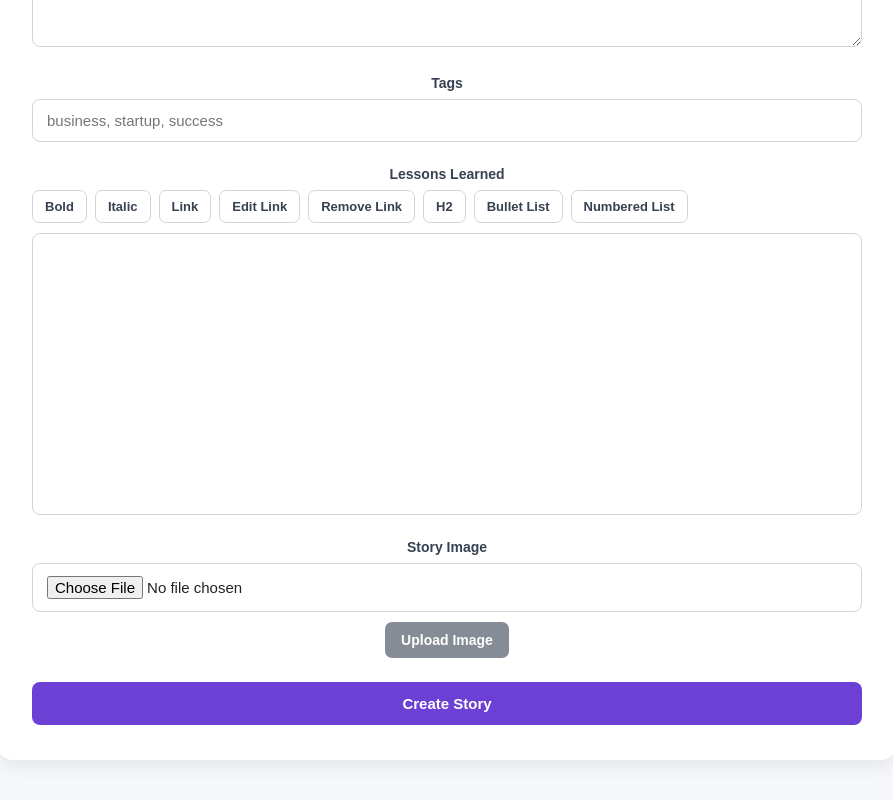
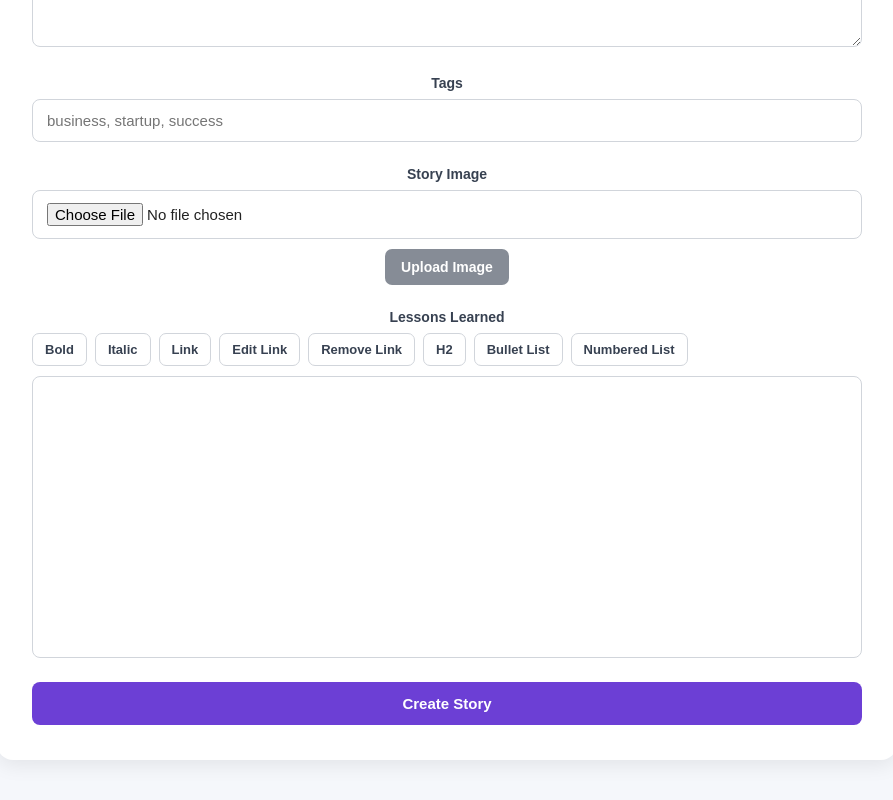
Before and after one commit to bendisuresh/zero-to-hero-blogs, a React app in the folder frontend/: page /admin/create-story in a window 1280 px wide. Shown: the part 1693-2493 px from the top of the page, without its empty margins (193-1086 px from the left). Built offline with nearby package versions, Linux system fonts and the light colour scheme; sample sign-in values are in the browser's storage; the HTML template or start-up script is replaced by a standard one.

Commit message:
Extract reusable story form components

```diff
--- /dev/null
+++ b/frontend/src/components/ImageUploader.jsx
@@ -0,0 +1,59 @@
+function ImageUploader({
+    selectedImage,
+    imageUrl,
+    uploadingImage,
+    onImageChange,
+    onImageUpload,
+}) {
+    return (
+        <div className="form-group">
+
+            <label htmlFor="story-image">
+                Story Image
+            </label>
+
+            <input
+                id="story-image"
+                type="file"
+                accept="image/png,image/jpeg,image/gif,image/webp"
+                onChange={onImageChange}
+            />
+
+            <button
+                type="button"
+                onClick={onImageUpload}
+                disabled={
+                    !selectedImage ||
+                    uploadingImage
+                }
+                className="upload-image-button"
+            >
+                {uploadingImage
+                    ? "Uploading..."
+                    : "Upload Image"}
+            </button>
+
+            {imageUrl && (
+                <div className="uploaded-image-preview">
+
+                    <p>
+                        Image uploaded successfully:
+                    </p>
+
+                    <img
+                        src={imageUrl}
+                        alt="Uploaded story"
+                    />
+
+                    <p className="image-url">
+                        {imageUrl}
+                    </p>
+
+                </div>
+            )}
+
+        </div>
+    );
+}
+
+export default ImageUploader;
--- a/frontend/src/components/StoryForm.jsx
+++ b/frontend/src/components/StoryForm.jsx
@@ -1,4 +1,6 @@
 import RichTextEditor from "./RichTextEditor";
+import TagInput from "./TagInput";
+import ImageUploader from "./ImageUploader";
 
 function StoryForm({
     formData,
@@ -8,6 +10,11 @@ function StoryForm({
     handleAddLink,
     handleEditLink,
     handleRemoveLink,
+    selectedImage,
+    imageUrl,
+    uploadingImage,
+    onImageChange,
+    onImageUpload,
 }) {
     return (
         <>
@@ -31,7 +38,6 @@ function StoryForm({
                 />
             </div>
 
-
             {/* ============================================================
                 DESCRIPTION
             ============================================================ */}
@@ -50,7 +56,6 @@ function StoryForm({
                     required
                 />
             </div>
-
 
             {/* ============================================================
                 CATEGORY
@@ -85,7 +90,6 @@ function StoryForm({
                 </select>
             </div>
 
-
             {/* ============================================================
                 STORYTELLER
             ============================================================ */}
@@ -106,7 +110,6 @@ function StoryForm({
                 />
             </div>
 
-
             {/* ============================================================
                 STORYTELLER EMAIL
             ============================================================ */}
@@ -125,7 +128,6 @@ function StoryForm({
                     onChange={handleChange}
                 />
             </div>
-
 
             {/* ============================================================
                 STARTING POINT
@@ -146,7 +148,6 @@ function StoryForm({
                 />
             </div>
 
-
             {/* ============================================================
                 HOW THEY STARTED
             ============================================================ */}
@@ -165,7 +166,6 @@ function StoryForm({
                     required
                 />
             </div>
-
 
             {/* ============================================================
                 FINANCIAL INFORMATION
@@ -186,7 +186,6 @@ function StoryForm({
                 />
             </div>
 
-
             {/* ============================================================
                 APPROACH
             ============================================================ */}
@@ -205,7 +204,6 @@ function StoryForm({
                     required
                 />
             </div>
-
 
             {/* ============================================================
                 LIFE CHANGED
@@ -226,7 +224,6 @@ function StoryForm({
                 />
             </div>
 
-
             {/* ============================================================
                 FAILURES
             ============================================================ */}
@@ -246,26 +243,28 @@ function StoryForm({
                 />
             </div>
 
-
             {/* ============================================================
                 TAGS
             ============================================================ */}
 
-            <div className="form-group">
-                <label htmlFor="tags">
-                    Tags
-                </label>
+            <TagInput
+                value={formData.tags}
+                onChange={handleChange}
+            />
 
-                <input
-                    id="tags"
-                    type="text"
-                    name="tags"
-                    placeholder="business, startup, success"
-                    value={formData.tags}
-                    onChange={handleChange}
+            {/* ============================================================
+                IMAGE UPLOAD
+            ============================================================ */}
+
+            {onImageChange && onImageUpload && (
+                <ImageUploader
+                    selectedImage={selectedImage}
+                    imageUrl={imageUrl}
+                    uploadingImage={uploadingImage}
+                    onImageChange={onImageChange}
+                    onImageUpload={onImageUpload}
                 />
-            </div>
-
+            )}
 
             {/* ============================================================
                 LESSONS / RICH TEXT EDITOR
@@ -275,7 +274,6 @@ function StoryForm({
                 <label>
                     Lessons Learned
                 </label>
-
 
                 {/* Editor toolbar */}
 
@@ -301,7 +299,6 @@ function StoryForm({
                         Bold
                     </button>
 
-
                     {/* Italic */}
 
                     <button
@@ -322,7 +319,6 @@ function StoryForm({
                         Italic
                     </button>
 
-
                     {/* Add link */}
 
                     <button
@@ -337,7 +333,6 @@ function StoryForm({
                         Link
                     </button>
 
-
                     {/* Edit link */}
 
                     <button
@@ -348,7 +343,6 @@ function StoryForm({
                         Edit Link
                     </button>
 
-
                     {/* Remove link */}
 
                     <button
@@ -358,7 +352,6 @@ function StoryForm({
                     >
                         Remove Link
                     </button>
-
 
                     {/* H2 */}
 
@@ -384,7 +377,6 @@ function StoryForm({
                         H2
                     </button>
 
-
                     {/* Bullet list */}
 
                     <button
@@ -404,7 +396,6 @@ function StoryForm({
                     >
                         Bullet List
                     </button>
-
 
                     {/* Numbered list */}
 
@@ -428,9 +419,6 @@ function StoryForm({
 
                 </div>
 
-
-                {/* Reusable editor */}
-
                 <RichTextEditor
                     value={formData.lessons}
                     onChange={(value) => {
--- /dev/null
+++ b/frontend/src/components/TagInput.jsx
@@ -0,0 +1,25 @@
+function TagInput({
+    value,
+    onChange,
+}) {
+    return (
+        <div className="form-group">
+
+            <label htmlFor="tags">
+                Tags
+            </label>
+
+            <input
+                id="tags"
+                type="text"
+                name="tags"
+                placeholder="business, startup, success"
+                value={value}
+                onChange={onChange}
+            />
+
+        </div>
+    );
+}
+
+export default TagInput;
--- a/frontend/src/pages/CreateStory.jsx
+++ b/frontend/src/pages/CreateStory.jsx
@@ -6,7 +6,6 @@ import "./CreateStory.css";
 
 function CreateStory() {
     const navigate = useNavigate();
-
 
     // ============================================================
     // FORM DATA
@@ -28,10 +27,8 @@ function CreateStory() {
         tags: "",
     });
 
-
     const [message, setMessage] = useState("");
     const [error, setError] = useState("");
-
 
     // ============================================================
     // IMAGE STATE
@@ -41,13 +38,11 @@ function CreateStory() {
     const [imageUrl, setImageUrl] = useState("");
     const [uploadingImage, setUploadingImage] = useState(false);
 
-
     // ============================================================
     // RICH TEXT EDITOR
     // ============================================================
 
     const [editor, setEditor] = useState(null);
-
 
     // ============================================================
     // HANDLE NORMAL INPUT CHANGES
@@ -61,7 +56,6 @@ function CreateStory() {
             [name]: value,
         }));
     };
-
 
     // ============================================================
     // SELECT IMAGE
@@ -78,7 +72,6 @@ function CreateStory() {
         setImageUrl("");
         setError("");
     };
-
 
     // ============================================================
     // UPLOAD IMAGE
@@ -151,7 +144,6 @@ function CreateStory() {
         }
     };
 
-
     // ============================================================
     // URL VALIDATION
     // ============================================================
@@ -168,7 +160,6 @@ function CreateStory() {
             return false;
         }
     };
-
 
     // ============================================================
     // ADD LINK
@@ -199,7 +190,6 @@ function CreateStory() {
             })
             .run();
     };
-
 
     // ============================================================
     // EDIT LINK
@@ -238,7 +228,6 @@ function CreateStory() {
             .run();
     };
 
-
     // ============================================================
     // REMOVE LINK
     // ============================================================
@@ -250,7 +239,6 @@ function CreateStory() {
             .unsetLink()
             .run();
     };
-
 
     // ============================================================
     // CREATE STORY
@@ -269,7 +257,6 @@ function CreateStory() {
             return;
         }
 
-        // Make sure the editor contains content.
         if (!editor || editor.isEmpty) {
             setError("Lessons field is required");
             return;
@@ -303,7 +290,6 @@ function CreateStory() {
                 "Story created successfully!"
             );
 
-
             // ========================================================
             // CLEAR FORM
             // ========================================================
@@ -324,12 +310,8 @@ function CreateStory() {
                 tags: "",
             });
 
-
-            // Clear editor.
             editor.commands.clearContent();
 
-
-            // Clear image state.
             setSelectedImage(null);
             setImageUrl("");
 
@@ -339,7 +321,6 @@ function CreateStory() {
             );
         }
     };
-
 
     // ============================================================
     // UI
@@ -354,17 +335,11 @@ function CreateStory() {
                     Create Story
                 </h1>
 
-
-                {/* Success message */}
-
                 {message && (
                     <p className="success-message">
                         {message}
                     </p>
                 )}
-
-
-                {/* Error message */}
 
                 {error && (
                     <p className="error-message">
@@ -372,12 +347,7 @@ function CreateStory() {
                     </p>
                 )}
 
-
                 <form onSubmit={handleSubmit}>
-
-                    {/* ====================================================
-                        REUSABLE STORY FORM
-                    ==================================================== */}
 
                     <StoryForm
                         formData={formData}
@@ -387,70 +357,12 @@ function CreateStory() {
                         handleAddLink={handleAddLink}
                         handleEditLink={handleEditLink}
                         handleRemoveLink={handleRemoveLink}
+                        selectedImage={selectedImage}
+                        imageUrl={imageUrl}
+                        uploadingImage={uploadingImage}
+                        onImageChange={handleImageChange}
+                        onImageUpload={handleImageUpload}
                     />
-
-
-                    {/* ====================================================
-                        IMAGE UPLOAD
-                    ==================================================== */}
-
-                    <div className="form-group">
-
-                        <label htmlFor="story-image">
-                            Story Image
-                        </label>
-
-
-                        <input
-                            id="story-image"
-                            type="file"
-                            accept="image/png,image/jpeg,image/gif,image/webp"
-                            onChange={handleImageChange}
-                        />
-
-
-                        <button
-                            type="button"
-                            onClick={handleImageUpload}
-                            disabled={
-                                !selectedImage ||
-                                uploadingImage
-                            }
-                            className="upload-image-button"
-                        >
-                            {uploadingImage
-                                ? "Uploading..."
-                                : "Upload Image"}
-                        </button>
-
-
-                        {imageUrl && (
-                            <div className="uploaded-image-preview">
-
-                                <p>
-                                    Image uploaded successfully:
-                                </p>
-
-
-                                <img
-                                    src={imageUrl}
-                                    alt="Uploaded story"
-                                />
-
-
-                                <p className="image-url">
-                                    {imageUrl}
-                                </p>
-
-                            </div>
-                        )}
-
-                    </div>
-
-
-                    {/* ====================================================
-                        SUBMIT
-                    ==================================================== */}
 
                     <button
                         type="submit"
```
Also changed, not shown: frontend/src/pages/EditStory.jsx (+2 -20 lines).
